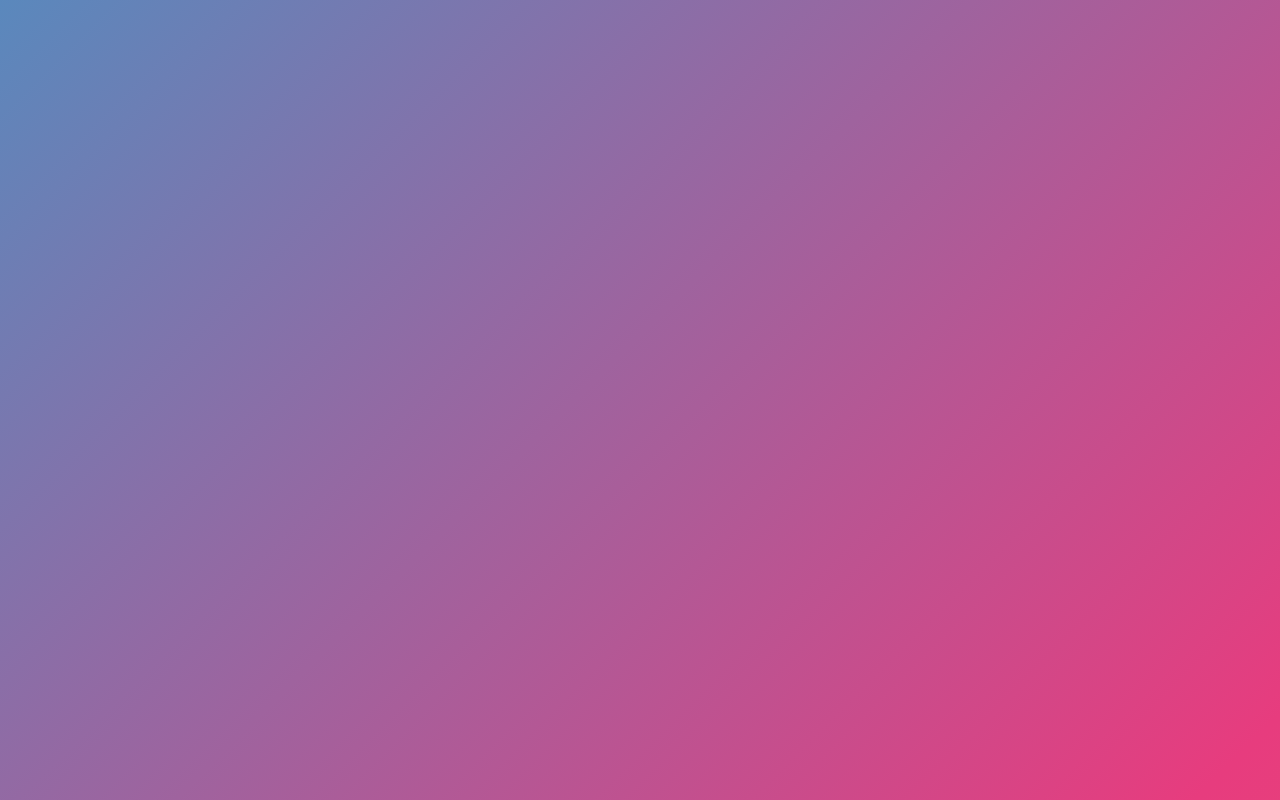
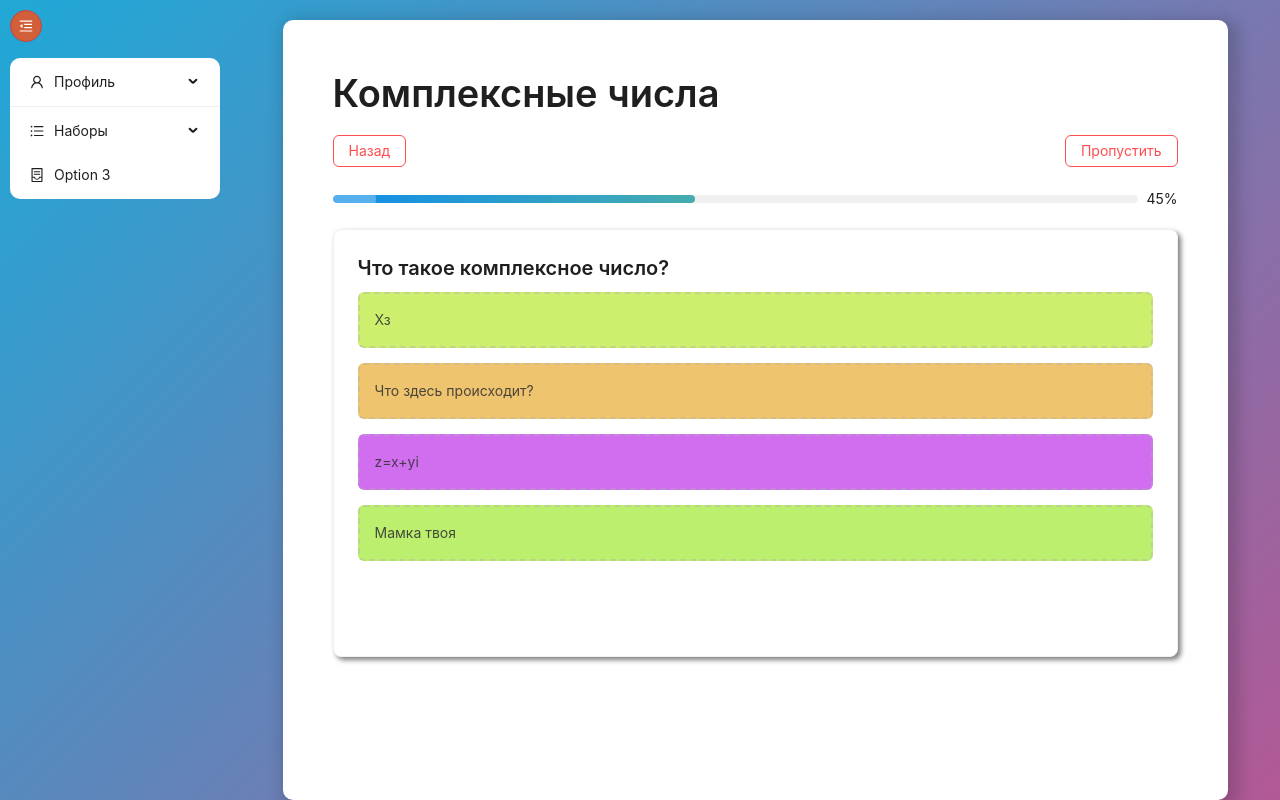
Before and after one commit to psttq/youLearn, a React app in the folder frontend/: page /test/1 in a window 1280 px wide. Before the commit this address had no page. Built offline with nearby package versions, Linux system fonts and the light colour scheme.

Commit message:
test page added

```diff
--- a/frontend/src/App.css
+++ b/frontend/src/App.css
@@ -45,6 +45,10 @@
 
 .ant-menu:not(.ant-menu-horizontal) .ant-menu-item-selected {
     background-color: #ad494930 !important;
+}
+
+.ant-menu-submenu{
+    background: white !important;
 }
 
 .ant-menu-vertical .ant-menu-item::after,
--- a/frontend/src/App.js
+++ b/frontend/src/App.js
@@ -10,6 +10,7 @@ import { RegisterPage } from "./pages/RegisterPage";
 import { ProfilePage } from "./pages/ProfilePage";
 import CreateCardPage from "./pages/CreateCardPage";
 import MainCardPage from "./pages/MainCardPage";
+import TestMainPage from "./pages/TestMainPage";
 
 function App() {
     return (
@@ -23,6 +24,8 @@ function App() {
                     <Route path="profile" element={<ProfilePage />} />
                     <Route path="create" element={<CreateCardPage />} />
                     <Route path="card/edit/:id" element={<MainCardPage />} />
+                    <Route path="test/:id" element={<TestMainPage />} />
+
                 </Route>
             </Routes>
         </div>
--- a/frontend/src/Utils/utils.js
+++ b/frontend/src/Utils/utils.js
@@ -1,6 +1,6 @@
-export let stringToColour = function (stringInput) {
+export let stringToColour = function (stringInput, coef=80) {
     let stringUniqueHash = [...stringInput].reduce((acc, char) => {
         return char.charCodeAt(0) + ((acc << 5) - acc);
     }, 0);
-    return `hsl(${stringUniqueHash % 126},  80%, 60.5%)`;
+    return `hsl(${stringUniqueHash % 126},  ${coef}%, 60.5%)`;
 }
--- /dev/null
+++ b/frontend/src/components/AnswerButton/index.js
@@ -0,0 +1,16 @@
+import React from 'react';
+import styles from './style.module.css'
+import {stringToColour} from "../../Utils/utils";
+
+const AnswerButton = ({id, text, onClick}) => {
+    let color = stringToColour(text);
+    let borderColor = stringToColour(text, 50);
+    return (
+        <div className={styles.AnswerButton} style={{background: color, borderColor: borderColor}}
+             onClick={() => onClick(id)}>
+            {text}
+        </div>
+    )
+};
+
+export default AnswerButton;
--- /dev/null
+++ b/frontend/src/components/AnswerButton/style.module.css
@@ -0,0 +1,11 @@
+.AnswerButton {
+    padding: 15px;
+    border-radius: 6px;
+    filter: opacity(80%);
+    border: 2px dashed;
+}
+
+.AnswerButton:hover {
+    filter: brightness(120%);
+    cursor: pointer;
+}
--- /dev/null
+++ b/frontend/src/components/Test/index.js
@@ -0,0 +1,23 @@
+import React from 'react';
+import styles from "./style.module.css";
+import { Card, Typography} from "antd";
+import AnswerButton from "../AnswerButton";
+
+const {Title, Text} = Typography;
+
+const answers = ["Хз", "Что здесь происходит?", "z=x+yi", "Мамка твоя"]
+
+const Test = ({type}) => {
+    console.log(type)
+    return (
+        <Card className={styles.TestCard} bodyStyle={{width: "100%", height: "100%"}} >
+            <Title level={4}>Что такое комплексное число?</Title>
+                <div className={ type === "qubic" ? styles.QubicAnswers : styles.VerticalAnswers} >
+                    {answers.map((text, i) => <AnswerButton text={text} key={i}/>)}
+                </div>
+
+        </Card>
+    )
+};
+
+export default Test;
--- /dev/null
+++ b/frontend/src/components/Test/style.module.css
@@ -0,0 +1,33 @@
+.TestCard{
+    display: flex;
+    flex-direction: column;
+    box-shadow: 3px 3px 5px rgba(99, 99, 99, 0.81);
+    height: 90%;
+}
+.QubicAnswers{
+    margin-top: 30px;
+    display: flex;
+    flex-wrap: wrap;
+    justify-content: center;
+    column-count: 2;
+    width: 100%;
+    height: 100%;
+    gap: 20px;
+}
+
+.VerticalAnswers{
+    width: 100%;
+    height: 100%;
+    display: flex;
+    gap: 15px;
+    flex-direction: column;
+}
+
+
+.QubicAnswers > div{
+    flex: 40%;
+    max-height: 30%;
+    display: flex;
+    justify-content: center;
+    align-items: center;
+}
--- a/frontend/src/pages/CreateCardPage/index.js
+++ b/frontend/src/pages/CreateCardPage/index.js
@@ -6,6 +6,7 @@ import {tags_for_antd_select} from "../../temp/temp";
 import axios from "axios";
 import {API_URL} from "../../config";
 import md5 from "md5";
+import {stringToColour} from "../../Utils/utils";
 
 function CreateCardPage(props) {
     const handleSubmit = async (values) => {
@@ -47,7 +48,7 @@ function CreateCardPage(props) {
         };
         return (
             <Tag
-                color={"red"}
+                color={stringToColour(label)}
                 onMouseDown={onPreventMouseDown}
                 closable={closable}
                 onClose={onClose}
--- /dev/null
+++ b/frontend/src/pages/TestMainPage/index.js
@@ -0,0 +1,25 @@
+import React from 'react';
+import styles from "./style.module.css";
+import Test from "../../components/Test";
+import {Button, Progress, Typography} from "antd";
+
+const {Title, Text} = Typography;
+const TestMainPage = (props) => {
+    return (
+        <div className="App-main">
+            <div className={styles.TestContainer}>
+                <Title>Комплексные числа</Title>
+                <div className={styles.ButtonsContainer}>
+                    <Button danger ghost>Назад</Button>
+                    <Button danger ghost>Пропустить</Button>
+                </div>
+                <Progress style={{marginTop: 20}} percent={45} status="active" strokeColor={{from: '#108ee9', to: '#87d068'}}/>
+                <div className={styles.TestBox}>
+                    <Test type="1"/>
+                </div>
+            </div>
+        </div>
+    )
+};
+
+export default TestMainPage;
--- /dev/null
+++ b/frontend/src/pages/TestMainPage/style.module.css
@@ -0,0 +1,14 @@
+.TestContainer{
+    width: 100%;
+    height: 100%;
+}
+
+.ButtonsContainer{
+    display: flex;
+    justify-content: space-between;
+}
+.TestBox{
+    margin-top: 20px;
+    width: 100%;
+    height: 70%;
+}
```
